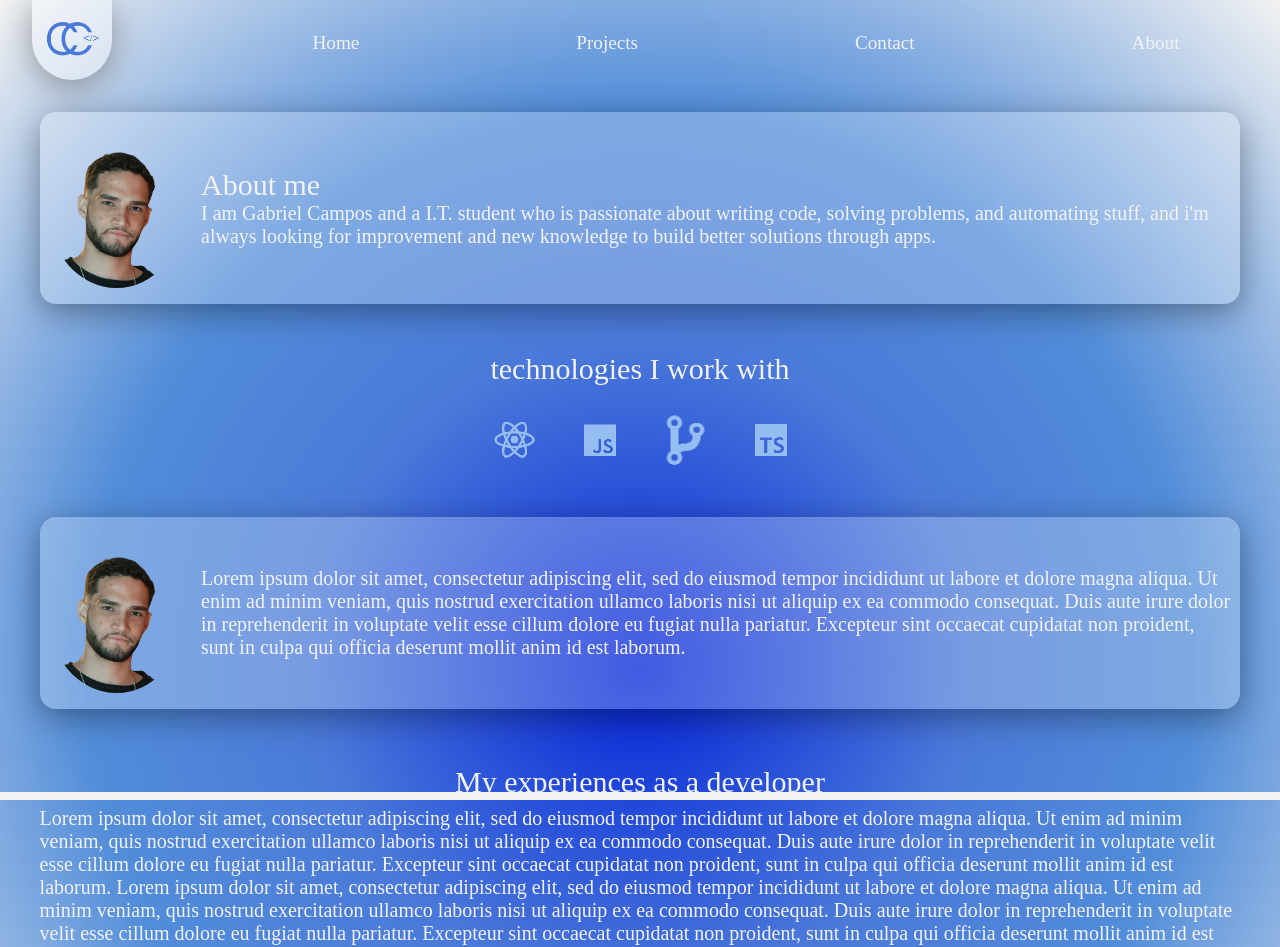
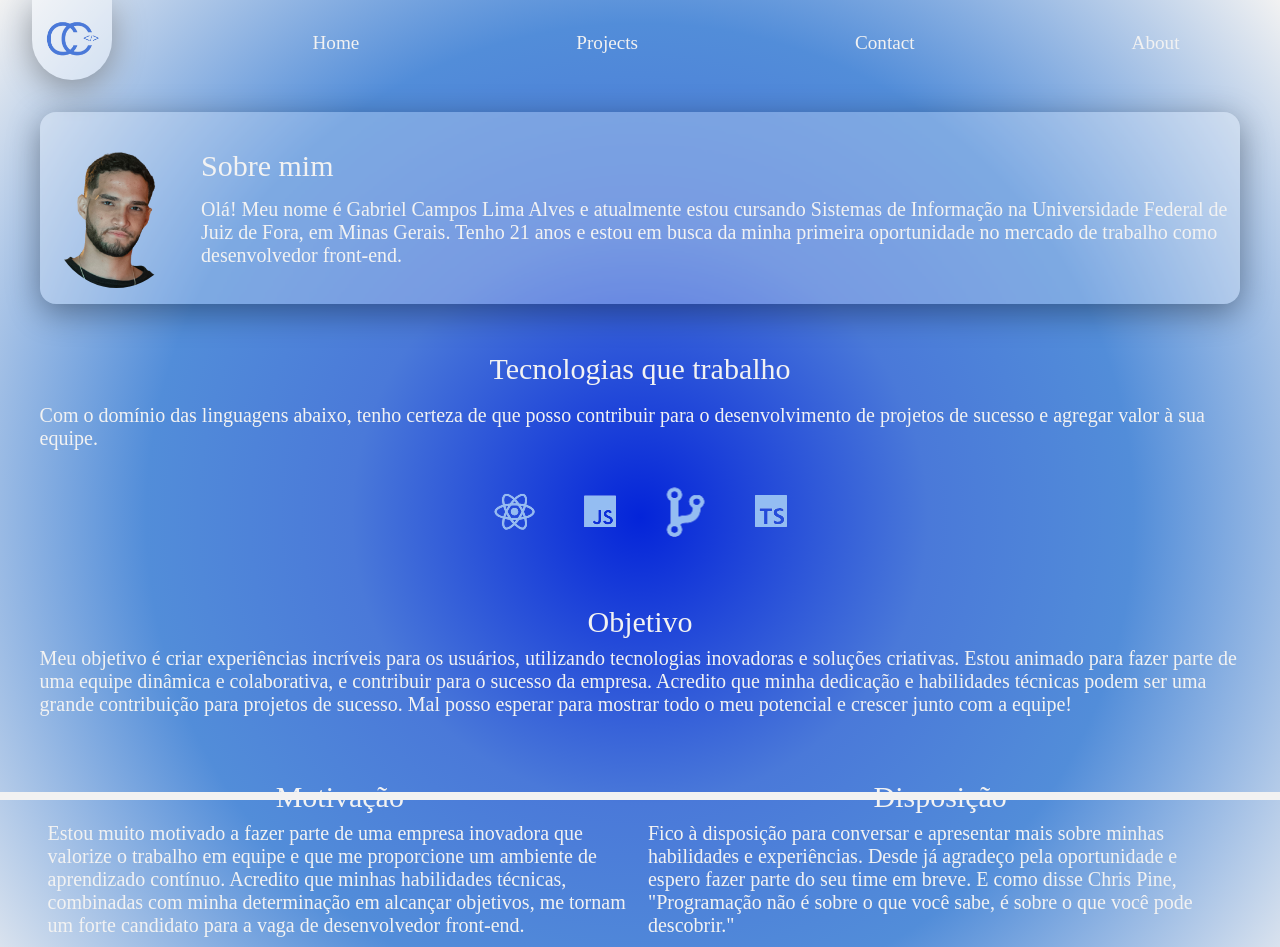
Before and after one commit to CamposCodes/MyWebsite-CamposCodes, a React (Vite) app: page / in a window 1280 px wide. Shown: the top 947 px of the page. Built offline with nearby package versions, Linux system fonts and the light colour scheme; a web font is replaced by a local one.

Commit message:
Update my portifólio web site

```diff
--- a/src/pages/Home/index.tsx
+++ b/src/pages/Home/index.tsx
@@ -1,126 +1,142 @@
-import * as C from './styles';
-import Theme from '../../components/Theme';
+import * as C from "./styles";
+import Theme from "../../components/Theme";
 
-import profile from '../../assets/profile.png';
+import profile from "../../assets/profile.png";
 
-import {motion} from 'framer-motion';
+import { motion } from "framer-motion";
 
-import { DiReact,DiJsBadge,DiGitBranch } from "react-icons/di";
+import { DiReact, DiJsBadge, DiGitBranch } from "react-icons/di";
 import { SiTypescript } from "react-icons/si";
 
-
-
 const Home = () => {
-
-
   return (
     <Theme>
       <motion.div
-            style={{width:100}}
-            onViewportEnter={()=>window.scrollTo(0, 0)}
-            initial={{width: 0}}
-            animate={{width: "100%"}}
-            exit={{x: window.innerWidth, transition:{duration: 0.5}}}
+        style={{ width: 100 }}
+        onViewportEnter={() => window.scrollTo(0, 0)}
+        initial={{ width: 0 }}
+        animate={{ width: "100%" }}
+        exit={{ x: window.innerWidth, transition: { duration: 0.5 } }}
       >
         <C.Container>
           <C.TextArea>
             <C.Image src={profile}></C.Image>
             <C.Text>
-                        <C.Title>About me</C.Title>
-                        I am Gabriel Campos and a I.T. student who is passionate about writing code, solving problems, and automating stuff, and i'm always looking for improvement and new knowledge to build better solutions through apps.
+              <C.Title>Sobre mim</C.Title> Olá! Meu nome é Gabriel Campos Lima
+              Alves e atualmente estou cursando Sistemas de Informação na
+              Universidade Federal de Juiz de Fora, em Minas Gerais. Tenho 21
+              anos e estou em busca da minha primeira oportunidade no mercado de
+              trabalho como desenvolvedor front-end.
             </C.Text>
           </C.TextArea>
           <C.TextArea2>
             <C.Text2>
-                        <C.SubTitle>technologies I work with</C.SubTitle>
+              <C.SubTitle>Tecnologias que trabalho</C.SubTitle>
             </C.Text2>
           </C.TextArea2>
+          <C.TextArea5>
+            <C.Text>
+              Com o domínio das linguagens abaixo, tenho certeza de que posso
+              contribuir para o desenvolvimento de projetos de sucesso e agregar
+              valor à sua equipe.
+            </C.Text>
+          </C.TextArea5>
           <C.ButtonContainer>
             <motion.div
               initial={{ scale: 0 }}
-                    animate={{ scale: [1,1.3,1.5,1.2], rotateX:[0,20,-20,0]}}
+              animate={{ scale: [1, 1.3, 1.5, 1.2], rotateX: [0, 20, -20, 0] }}
               transition={{
                 type: "spring",
                 stiffness: 50,
                 damping: 20,
-                        delay:.2,
-                        duration: 2
-                    }}>
+                delay: 0.2,
+                duration: 2,
+              }}
+            >
               <C.LinkButton to="/projects">
-                            <DiReact className="icon1"/>
+                <DiReact className="icon1" />
               </C.LinkButton>
             </motion.div>
             <motion.div
               initial={{ scale: 0 }}
-                    animate={{ scale: [1,1.3,1.5,1], rotateX:[0,20,-20,0]}}
+              animate={{ scale: [1, 1.3, 1.5, 1], rotateX: [0, 20, -20, 0] }}
               transition={{
                 type: "spring",
                 stiffness: 50,
                 damping: 20,
-                        delay:2.2,
-                        duration: 2
-                    }}>
+                delay: 2.2,
+                duration: 2,
+              }}
+            >
               <C.LinkButton to="/contact">
-                            <DiJsBadge className="icon2"/>
+                <DiJsBadge className="icon2" />
               </C.LinkButton>
             </motion.div>
             <motion.div
               initial={{ scale: 0 }}
-                    animate={{ scale: [1,1.3,1.5,1.2], rotateX:[0,20,-20,0]}}
+              animate={{ scale: [1, 1.3, 1.5, 1.2], rotateX: [0, 20, -20, 0] }}
               transition={{
                 type: "spring",
                 stiffness: 50,
                 damping: 20,
-                        delay:4.2,
-                        duration: 2
-                    }}>
+                delay: 4.2,
+                duration: 2,
+              }}
+            >
               <C.LinkButton to="/about">
-                            <DiGitBranch className="icon1"/>
+                <DiGitBranch className="icon1" />
               </C.LinkButton>
             </motion.div>
             <motion.div
               initial={{ scale: 0 }}
-                    animate={{ scale: [1,1.3,1.5,1], rotateX:[0,20,-20,0]}}
+              animate={{ scale: [1, 1.3, 1.5, 1], rotateX: [0, 20, -20, 0] }}
               transition={{
                 type: "spring",
                 stiffness: 50,
                 damping: 20,
-                        delay:6.2,
-                        duration: 2
-                    }}>
+                delay: 6.2,
+                duration: 2,
+              }}
+            >
               <C.LinkButton to="/about">
-                            <SiTypescript className="icon2"/>
+                <SiTypescript className="icon2" />
               </C.LinkButton>
             </motion.div>
           </C.ButtonContainer>
-                <C.TextArea>
-                    <C.Image src={profile}></C.Image>
-                    <C.Text>
-                    Lorem ipsum dolor sit amet, consectetur adipiscing elit, sed do eiusmod tempor incididunt ut labore et dolore magna aliqua. Ut enim ad minim veniam, quis nostrud exercitation ullamco laboris nisi ut aliquip ex ea commodo consequat. Duis aute irure dolor in reprehenderit in voluptate velit esse cillum dolore eu fugiat nulla pariatur. Excepteur sint occaecat cupidatat non proident, sunt in culpa qui officia deserunt mollit anim id est laborum.
-                    </C.Text>
-                </C.TextArea>
           <C.TextArea4>
             <C.Text>
-                        <C.Title2>My experiences as a developer</C.Title2>
-                        Lorem ipsum dolor sit amet, consectetur adipiscing elit, sed do eiusmod tempor incididunt ut labore et dolore magna aliqua. Ut enim ad minim veniam, quis nostrud exercitation ullamco laboris nisi ut aliquip ex ea commodo consequat. Duis aute irure dolor in reprehenderit in voluptate velit esse cillum dolore eu fugiat nulla pariatur. Excepteur sint occaecat cupidatat non proident, sunt in culpa qui officia deserunt mollit anim id est laborum.
-                        Lorem ipsum dolor sit amet, consectetur adipiscing elit, sed do eiusmod tempor incididunt ut labore et dolore magna aliqua. Ut enim ad minim veniam, quis nostrud exercitation ullamco laboris nisi ut aliquip ex ea commodo consequat. Duis aute irure dolor in reprehenderit in voluptate velit esse cillum dolore eu fugiat nulla pariatur. Excepteur sint occaecat cupidatat non proident, sunt in culpa qui officia deserunt mollit anim id est laborum.s
+              <C.Title2>Objetivo</C.Title2>
+              Meu objetivo é criar experiências incríveis para os usuários,
+              utilizando tecnologias inovadoras e soluções criativas. Estou
+              animado para fazer parte de uma equipe dinâmica e colaborativa, e
+              contribuir para o sucesso da empresa. Acredito que minha dedicação
+              e habilidades técnicas podem ser uma grande contribuição para
+              projetos de sucesso. Mal posso esperar para mostrar todo o meu
+              potencial e crescer junto com a equipe!
             </C.Text>
           </C.TextArea4>
           <C.TextArea3>
             <C.Text>
-                        <C.Title2>More</C.Title2>
-                        Lorem ipsum dolor sit amet, consectetur adipiscing elit, sed do eiusmod tempor incididunt ut labore et dolore magna aliqua. Ut enim ad minim veniam, quis nostrud exercitation ullamco laboris nisi ut aliquip ex ea commodo consequat. Duis aute irure dolor in reprehenderit in voluptate velit esse cillum dolore eu fugiat nulla pariatur. Excepteur sint occaecat cupidatat non proident, sunt in culpa qui officia deserunt mollit anim id est laborum.
+              <C.Title2>Motivação</C.Title2>
+              Estou muito motivado a fazer parte de uma empresa inovadora que
+              valorize o trabalho em equipe e que me proporcione um ambiente de
+              aprendizado contínuo. Acredito que minhas habilidades técnicas,
+              combinadas com minha determinação em alcançar objetivos, me tornam
+              um forte candidato para a vaga de desenvolvedor front-end.
             </C.Text>
             <C.Text>
-                        <C.Title2>More</C.Title2>
-                        Lorem ipsum dolor sit amet, consectetur adipiscing elit, sed do eiusmod tempor incididunt ut labore et dolore magna aliqua. Ut enim ad minim veniam, quis nostrud exercitation ullamco laboris nisi ut aliquip ex ea commodo consequat. Duis aute irure dolor in reprehenderit in voluptate velit esse cillum dolore eu fugiat nulla pariatur. Excepteur sint occaecat cupidatat non proident, sunt in culpa qui officia deserunt mollit anim id est laborum.s
+              <C.Title2>Disposição</C.Title2>
+              Fico à disposição para conversar e apresentar mais sobre minhas
+              habilidades e experiências. Desde já agradeço pela oportunidade e
+              espero fazer parte do seu time em breve. E como disse Chris Pine,
+              "Programação não é sobre o que você sabe, é sobre o que você pode
+              descobrir."
             </C.Text>
           </C.TextArea3>
         </C.Container>
       </motion.div>
     </Theme>
   );
-}
-
+};
 
 export default Home;
--- a/src/pages/Home/styles.ts
+++ b/src/pages/Home/styles.ts
@@ -1,5 +1,5 @@
 import styled from "styled-components";
-import { Link } from 'react-router-dom';
+import { Link } from "react-router-dom";
 
 export const ButtonContainer = styled.div`
   min-width: 100%;
@@ -9,48 +9,44 @@ export const ButtonContainer = styled.div`
   justify-content: center;
 `;
 
-
-
 export const LinkButton = styled(Link)`
   padding: 1rem;
   border-radius: 1rem;
-    margin: .5rem;
+  margin: 0.5rem;
   text-align: center;
   display: flex;
 
-    &:hover{
+  &:hover {
   }
 
-    .icon1{
+  .icon1 {
     margin: 0 auto;
     font-size: 2.7rem;
     color: var(--wht);
-        transition: .5s;
+    transition: 0.5s;
     filter: drop-shadow(0 0 0 var(--wht));
     color: var(--blue1);
 
-        &:hover{
-            filter: drop-shadow(0 0 2rem  var(--blue1));
+    &:hover {
+      filter: drop-shadow(0 0 2rem var(--blue1));
       color: var(--wht);
       transform: scale(1.4);
     }
   }
-    .icon2{
+  .icon2 {
     margin: 0 auto;
     font-size: 2rem;
     color: var(--blue1);
-        transition: .5s;
+    transition: 0.5s;
     filter: drop-shadow(0 0 0 var(--wht));
 
-        &:hover{
+    &:hover {
       color: var(--wht);
-            filter: drop-shadow(0 0 3rem  var(--blue1));
+      filter: drop-shadow(0 0 3rem var(--blue1));
       transform: scale(1.4);
     }
   }
-
 `;
-
 
 export const Container = styled.section`
   width: 95%;
@@ -74,12 +70,12 @@ export const TextArea = styled.div`
   align-items: center;
   width: 100%;
   height: auto;
-    margin: .5rem 0;
+  margin: 0.5rem 0;
   margin-top: 2rem;
-    background: rgba( 255, 255, 255, 0.25 );
-    box-shadow: 0 8px 32px 0 rgba( 0, 0,0, 0.37 );
-    backdrop-filter: blur( 1.5px );
-    -webkit-backdrop-filter: blur( 1.5px );
+  background: rgba(255, 255, 255, 0.25);
+  box-shadow: 0 8px 32px 0 rgba(0, 0, 0, 0.37);
+  backdrop-filter: blur(1.5px);
+  -webkit-backdrop-filter: blur(1.5px);
   border-radius: 1rem;
 `;
 export const TextArea2 = styled.div`
@@ -92,21 +88,32 @@ export const TextArea2 = styled.div`
 export const TextArea3 = styled.div`
   width: 100%;
   height: auto;
-    margin: .5rem 0;
+  margin: 0.5rem 0;
   margin-top: 2rem;
   display: flex;
   align-items: center;
-    justify-content:center;
+  justify-content: center;
 `;
 export const TextArea4 = styled.div`
   width: 100%;
   height: auto;
-    margin: .5rem 0;
+  margin: 0.5rem 0;
   margin-top: 2rem;
   display: flex;
-    flex-direction:column;
+  flex-direction: column;
   align-items: center;
-    justify-content:center;
+  justify-content: center;
+`;
+export const TextArea5 = styled.div`
+  width: 100%;
+  height: auto;
+  margin: 0.5rem 0;
+  margin-top: 0.1rem;
+  display: flex;
+  flex-direction: column;
+  align-items: center;
+  justify-content: center;
+  text-align: center;
 `;
 
 export const Text = styled.p`
@@ -129,9 +136,10 @@ export const Title = styled.h2`
   justify-content: flex-start;
   font-weight: normal;
   width: 100%;
+  margin-bottom: 0.5em;
 `;
 export const Title2 = styled.h2`
-    margin: .5rem auto;
+  margin: 0.5rem auto;
   display: flex;
   justify-content: center;
   font-weight: normal;
@@ -147,7 +155,7 @@ export const SubTitle = styled.h2`
 export const Image = styled.img`
   width: 10rem;
   height: 10rem;
-    margin: 1rem .5rem;
+  margin: 1rem 0.5rem;
   justify-content: flex-start;
   border-radius: 100%;
 `;
```
Lines whose indentation alone changed are shown as unchanged.
